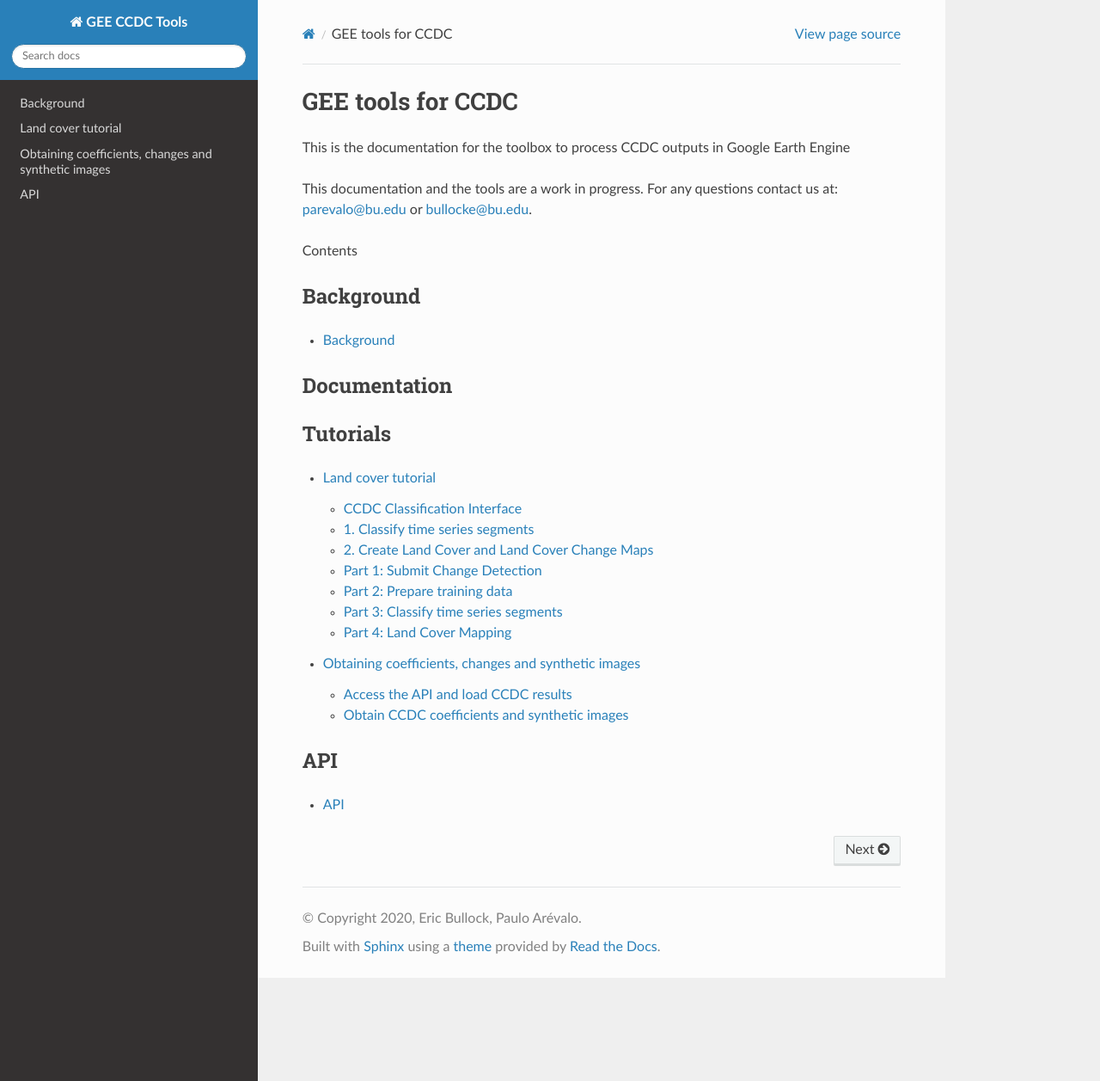
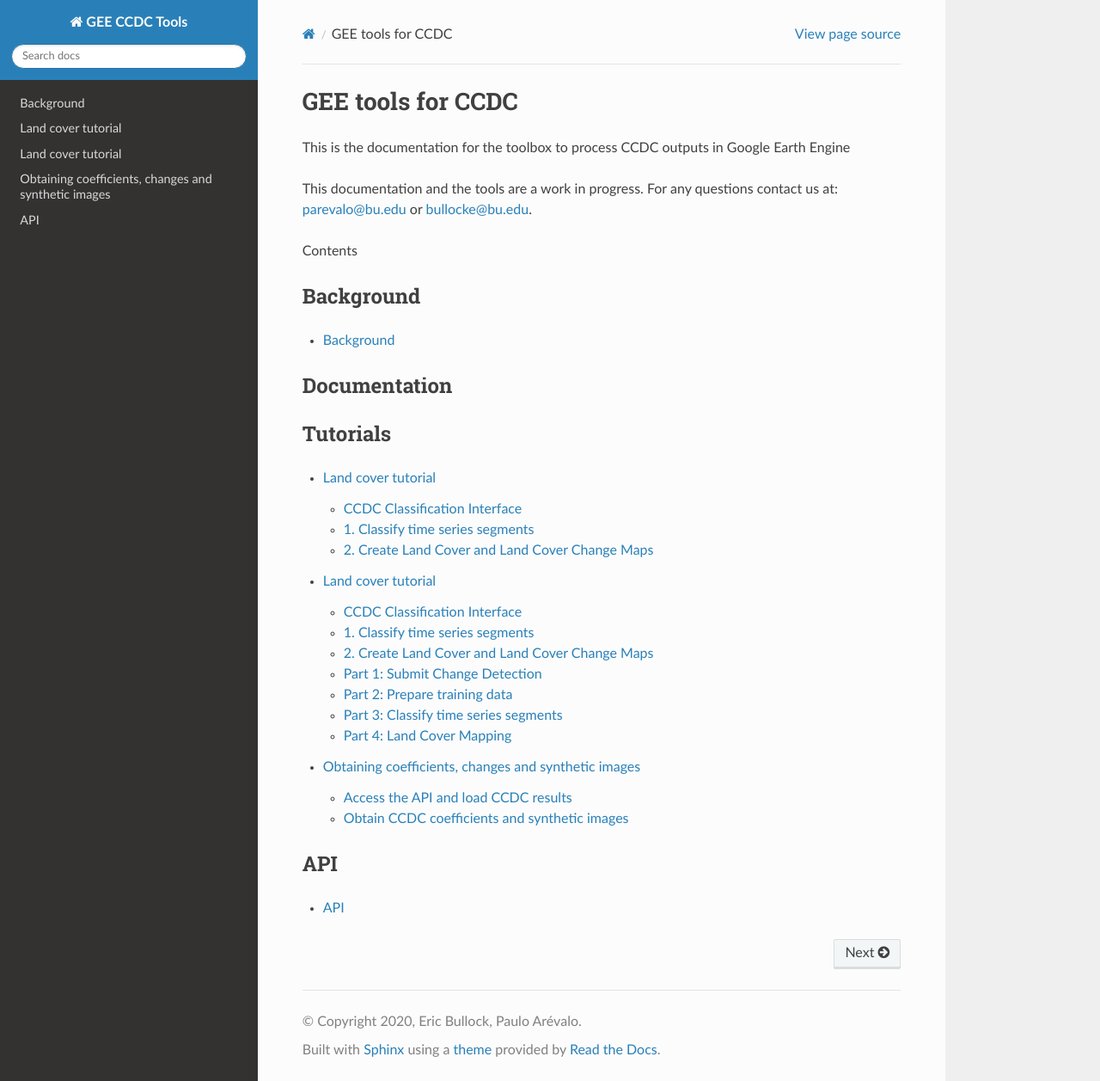
Before and after one commit to parevalo/gee-ccdc-tools, a Sphinx documentation site: the page built from docs/index.rst, in a window 1280 px wide and 1257 px high. Shown: the whole window at 86% size. Built offline with Sphinx 7.4.7 and the Read the Docs theme 2.0.0, drawn with Linux system fonts in a browser that asks for light colours.

Commit message:
update gui module

```diff
--- a/docs/index.rst
+++ b/docs/index.rst
@@ -34,7 +34,7 @@ __________
 .. toctree::
    :maxdepth: 2
 
-
+   lcgui
    lctut
    ccdc
 
--- /dev/null
+++ b/docs/lcgui.rst
@@ -0,0 +1,7 @@
+Land cover tutorial
+===================
+
+.. toctree::
+   :maxdepth: 2
+
+   lctutorial/gui
```
Also changed, not shown: docs/img/classifyApp7.png, docs/img/lcApp1.png, docs/img/lcApp2.PNG.
